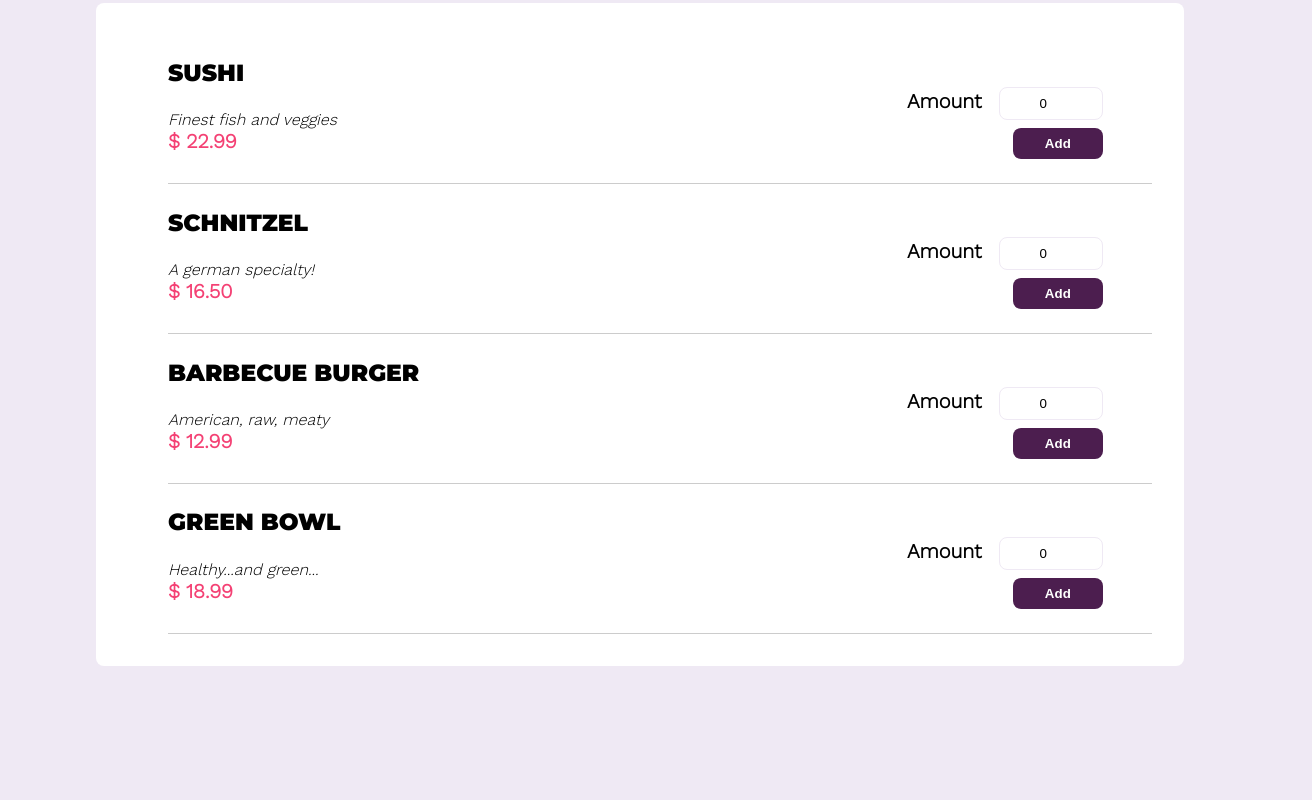
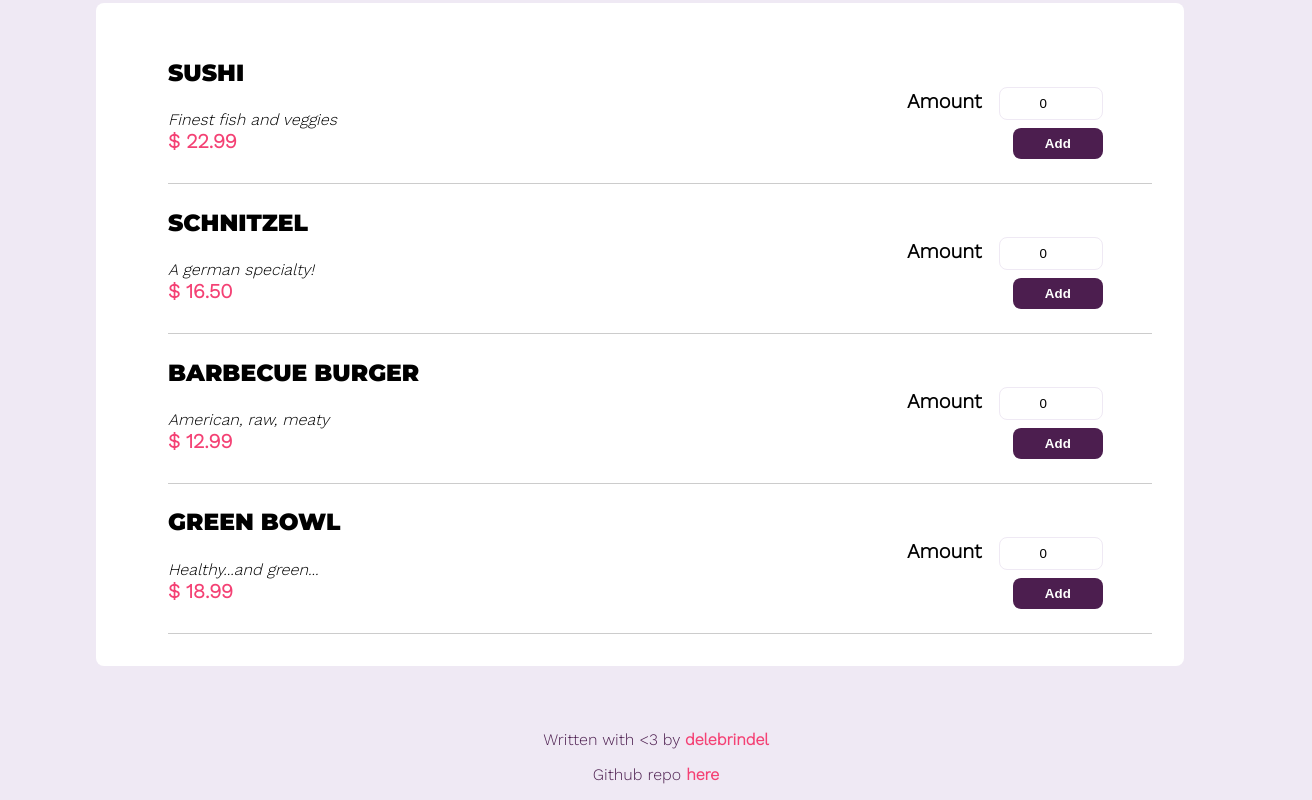
Before and after one commit to delebrindel/macanchis, a React (Create React App) app: page / in a window 1280 px wide. Shown: the part 353-1153 px from the top of the page, 1312 px wide, since content can reach past the window. Before the commit the page ends 1035 px from the top, so only its background shows below. Built offline with nearby package versions, Linux system fonts and the light colour scheme.

Commit message:
Update Readme

```diff
--- a/public/index.html
+++ b/public/index.html
@@ -7,7 +7,7 @@
     <meta name="theme-color" content="#000000" />
     <meta
       name="description"
-      content="Web site created using create-react-app"
+      content="A sample app for a food cart manager"
     />
     <link rel="apple-touch-icon" href="%PUBLIC_URL%/logo192.png" />
     <!--
@@ -25,7 +25,7 @@
       work correctly both with client-side routing and a non-root public URL.
       Learn how to configure a non-root public URL by running `npm run build`.
     -->
-    <title>React App</title>
+    <title>Macanchis</title>
   </head>
   <body>
     <noscript>You need to enable JavaScript to run this app.</noscript>
--- a/src/App.js
+++ b/src/App.js
@@ -4,6 +4,7 @@ import Navbar from './Components/Layout/Navbar';
 import Intro from './Components/Layout/Intro';
 import Meals from './Components/Meals/Meals';
 import Cart from './Components/Layout/Cart';
+import Footer from './Components/Layout/Footer';
 
 import CartProvider from './store/CartProvider';
 
@@ -26,6 +27,7 @@ function App() {
         <Intro />
         <Meals />
       </CartProvider>
+      <Footer />
     </div>
   );
 }
--- /dev/null
+++ b/src/Components/Layout/Footer.js
@@ -0,0 +1,14 @@
+import styles from './Footer.module.scss';
+
+const Footer = (props) => {
+  return (
+    <div className={styles['footer']}>
+      <p>
+        Written with &lt;3 by <a href="https://gitlab.com/delebrindel" target="git">delebrindel</a>
+      </p>
+      Github repo <a href="https://github.com/delebrindel/macanchis" target="git">here</a>
+    </div>
+  )
+}
+
+export default Footer;
--- /dev/null
+++ b/src/Components/Layout/Footer.module.scss
@@ -0,0 +1,15 @@
+@use '../../globalStyles/palette' as pal;
+
+.footer{
+  width: 100%;
+  text-align: center;
+  margin-top: 2rem;
+  padding: 1rem;
+  color: pal.$secondary-color;
+
+  a{
+    color: pal.$primary-color-dark;
+    font-weight: bold;
+    text-decoration: none;
+  }
+}
```
Also changed, not shown: 1 other file (tests, documents, lock files or other folders).
